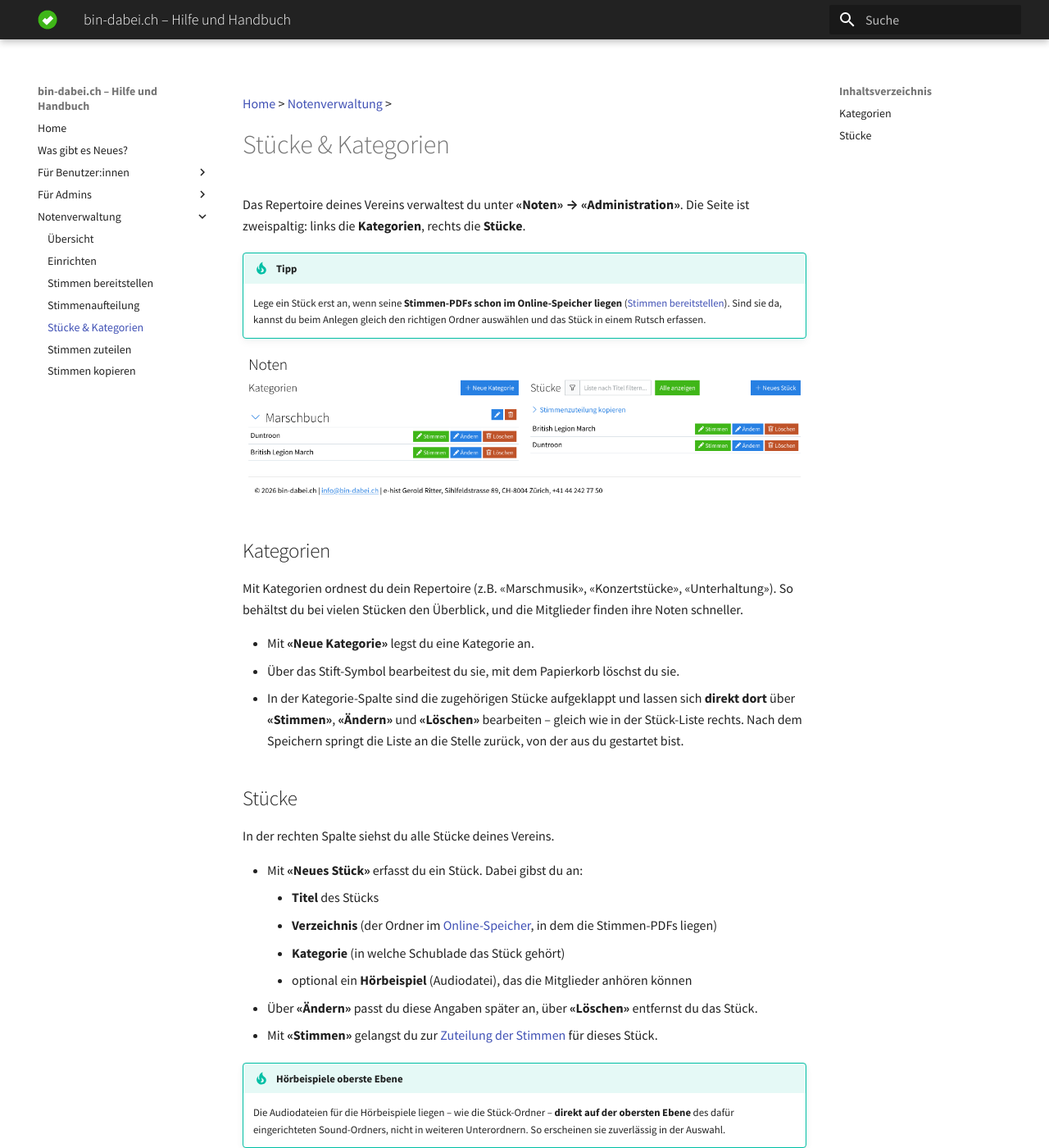
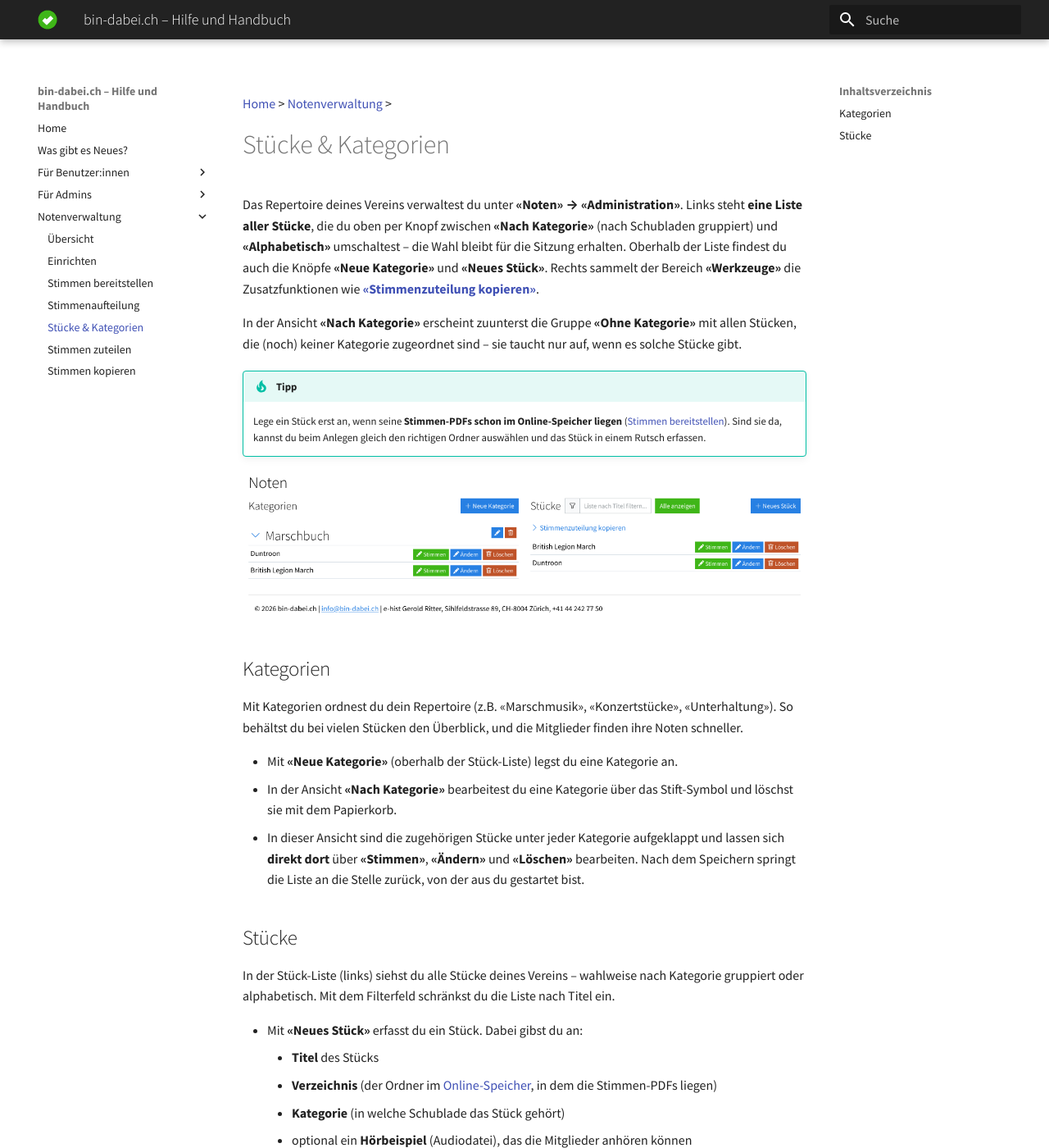
Before and after one commit to ritterg/bin-dabei-dokumentation, an MkDocs documentation site: the page built from docs/noten/stuecke.md, in a window 1280 px wide and 1400 px high. Shown: the whole window at 82% size. Built offline with MkDocs 1.6.1 and Material for MkDocs 9.7.7, drawn with Linux system fonts in a browser that asks for light colours; some web fonts are replaced.

Commit message:
docs(noten): copy assignments merge/replace + reworked admin page
- changelog: entry for merge/replace copy, view toggle, "Ohne Kategorie",
  Werkzeuge panel
- stimmen-kopieren: new location (Werkzeuge), Ergänzen/Ersetzen choice
- stuecke: single list with category/alphabetical toggle, "Ohne Kategorie"
  group, New Category/New Piece above the list

```diff
--- a/docs/noten/stuecke.md
+++ b/docs/noten/stuecke.md
@@ -2,24 +2,26 @@
 
 # Stücke & Kategorien
 
-Das Repertoire deines Vereins verwaltest du unter **«Noten» → «Administration»**. Die Seite ist zweispaltig: links die **Kategorien**, rechts die **Stücke**.
+Das Repertoire deines Vereins verwaltest du unter **«Noten» → «Administration»**. Links steht **eine Liste aller Stücke**, die du oben per Knopf zwischen **«Nach Kategorie»** (nach Schubladen gruppiert) und **«Alphabetisch»** umschaltest – die Wahl bleibt für die Sitzung erhalten. Oberhalb der Liste findest du auch die Knöpfe **«Neue Kategorie»** und **«Neues Stück»**. Rechts sammelt der Bereich **«Werkzeuge»** die Zusatzfunktionen wie **[«Stimmenzuteilung kopieren»](/noten/stimmen-kopieren)**.
+
+In der Ansicht **«Nach Kategorie»** erscheint zuunterst die Gruppe **«Ohne Kategorie»** mit allen Stücken, die (noch) keiner Kategorie zugeordnet sind – sie taucht nur auf, wenn es solche Stücke gibt.
 
 !!! tip "Tipp"
     Lege ein Stück erst an, wenn seine **Stimmen-PDFs schon im Online-Speicher liegen** ([Stimmen bereitstellen](/noten/bereitstellen)). Sind sie da, kannst du beim Anlegen gleich den richtigen Ordner auswählen und das Stück in einem Rutsch erfassen.
 
-![Admin-Seite «Noten» mit der Kategorien-Spalte links und der Stück-Liste rechts](../img/noten-admin.png)
+![Admin-Seite «Noten» mit der Stück-Liste links und dem «Werkzeuge»-Bereich rechts](../img/noten-admin.png)
 
 ## Kategorien
 
 Mit Kategorien ordnest du dein Repertoire (z.B. «Marschmusik», «Konzertstücke», «Unterhaltung»). So behältst du bei vielen Stücken den Überblick, und die Mitglieder finden ihre Noten schneller.
 
-- Mit **«Neue Kategorie»** legst du eine Kategorie an.
-- Über das Stift-Symbol bearbeitest du sie, mit dem Papierkorb löschst du sie.
-- In der Kategorie-Spalte sind die zugehörigen Stücke aufgeklappt und lassen sich **direkt dort** über **«Stimmen»**, **«Ändern»** und **«Löschen»** bearbeiten – gleich wie in der Stück-Liste rechts. Nach dem Speichern springt die Liste an die Stelle zurück, von der aus du gestartet bist.
+- Mit **«Neue Kategorie»** (oberhalb der Stück-Liste) legst du eine Kategorie an.
+- In der Ansicht **«Nach Kategorie»** bearbeitest du eine Kategorie über das Stift-Symbol und löschst sie mit dem Papierkorb.
+- In dieser Ansicht sind die zugehörigen Stücke unter jeder Kategorie aufgeklappt und lassen sich **direkt dort** über **«Stimmen»**, **«Ändern»** und **«Löschen»** bearbeiten. Nach dem Speichern springt die Liste an die Stelle zurück, von der aus du gestartet bist.
 
 ## Stücke
 
-In der rechten Spalte siehst du alle Stücke deines Vereins.
+In der Stück-Liste (links) siehst du alle Stücke deines Vereins – wahlweise nach Kategorie gruppiert oder alphabetisch. Mit dem Filterfeld schränkst du die Liste nach Titel ein.
 
 - Mit **«Neues Stück»** erfasst du ein Stück. Dabei gibst du an:
     - **Titel** des Stücks
```
Also changed, not shown: docs/changelog.md (+5 -0 lines), docs/noten/stimmen-kopieren.md (+8 -3 lines).
